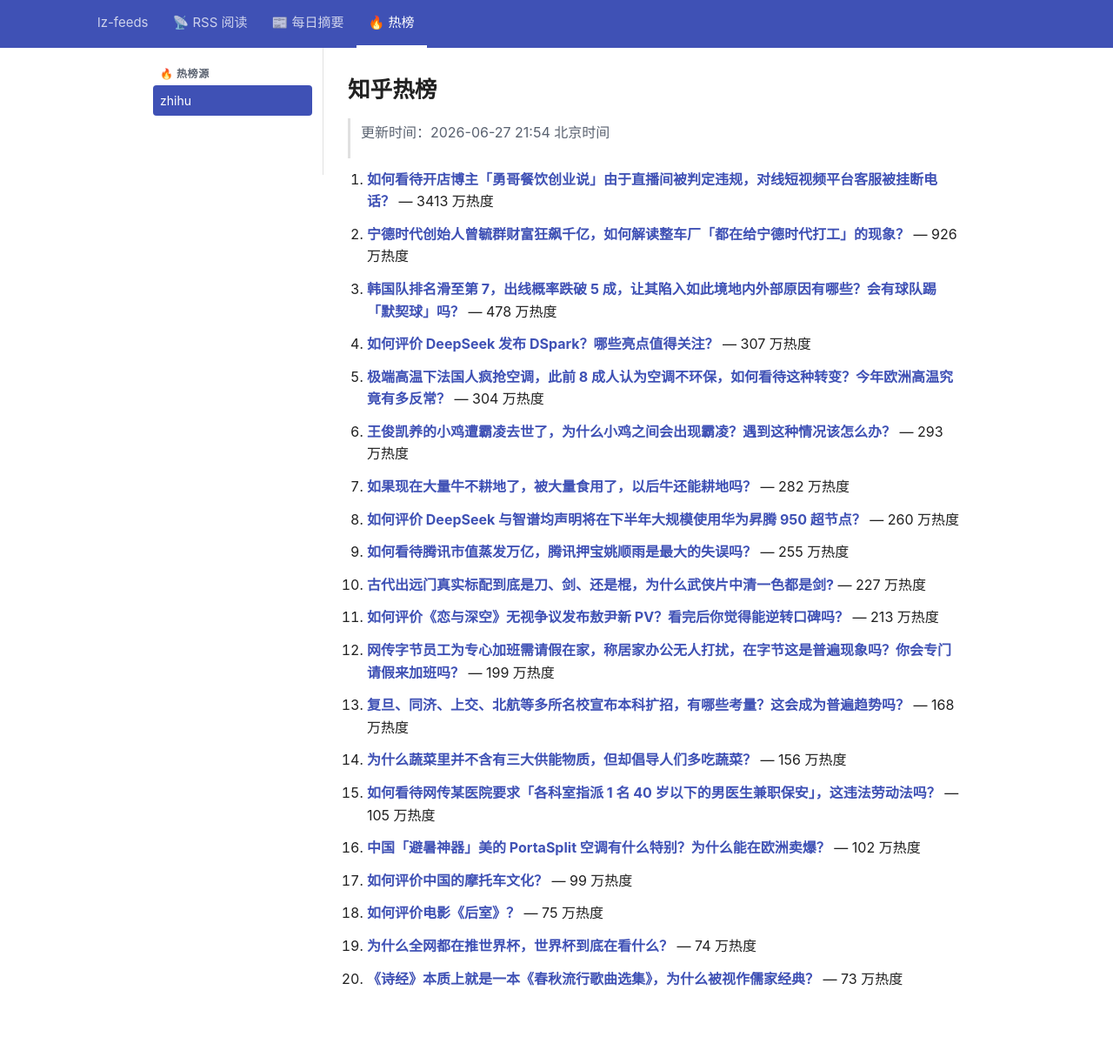
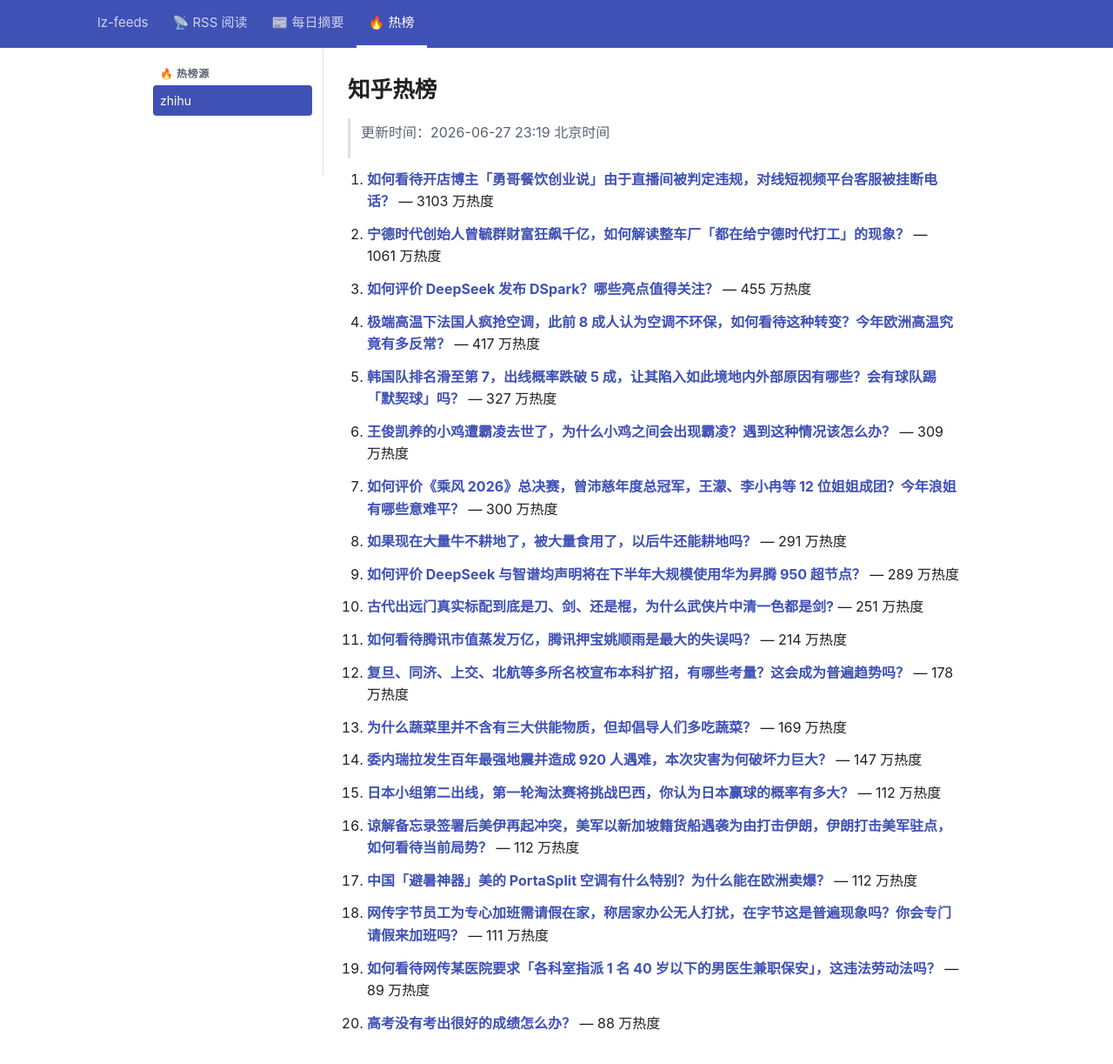
Before and after one commit to lizhang0101/lz-feeds, a Jekyll site: the page built from _hotlist/zhihu.md, in a window 1280 px wide and 1253 px high. Shown: the top 1223 px of the window at 87% size. Built offline with Jekyll 4.4.1, drawn with Linux system fonts in a browser that asks for light colours.

Commit message:
hotlist: 2026-06-27T15:19Z

```diff
--- a/_hotlist/zhihu.md
+++ b/_hotlist/zhihu.md
@@ -1,48 +1,48 @@
 ---
-updated: 2026-06-27 21:54 北京时间
+updated: 2026-06-27 23:19 北京时间
 count: 20
 ---
 
 # 知乎热榜
 
-> 更新时间：2026-06-27 21:54 北京时间
+> 更新时间：2026-06-27 23:19 北京时间
 
-1. **[如何看待开店博主「勇哥餐饮创业说」由于直播间被判定违规，对线短视频平台客服被挂断电话？](https://www.zhihu.com/question/2054090943784133053)** — 3413 万热度
+1. **[如何看待开店博主「勇哥餐饮创业说」由于直播间被判定违规，对线短视频平台客服被挂断电话？](https://www.zhihu.com/question/2054090943784133053)** — 3103 万热度
 
-2. **[宁德时代创始人曾毓群财富狂飙千亿，如何解读整车厂「都在给宁德时代打工」的现象？](https://www.zhihu.com/question/2053712124153696318)** — 926 万热度
+2. **[宁德时代创始人曾毓群财富狂飙千亿，如何解读整车厂「都在给宁德时代打工」的现象？](https://www.zhihu.com/question/2053712124153696318)** — 1061 万热度
 
-3. **[韩国队排名滑至第 7，出线概率跌破 5 成，让其陷入如此境地内外部原因有哪些？会有球队踢「默契球」吗？](https://www.zhihu.com/question/2054113108080026604)** — 478 万热度
+3. **[如何评价 DeepSeek 发布 DSpark？哪些亮点值得关注？](https://www.zhihu.com/question/2054255700407055156)** — 455 万热度
 
-4. **[如何评价 DeepSeek 发布 DSpark？哪些亮点值得关注？](https://www.zhihu.com/question/2054255700407055156)** — 307 万热度
+4. **[极端高温下法国人疯抢空调，此前 8 成人认为空调不环保，如何看待这种转变？今年欧洲高温究竟有多反常？](https://www.zhihu.com/question/2054168303250007375)** — 417 万热度
 
-5. **[极端高温下法国人疯抢空调，此前 8 成人认为空调不环保，如何看待这种转变？今年欧洲高温究竟有多反常？](https://www.zhihu.com/question/2054168303250007375)** — 304 万热度
+5. **[韩国队排名滑至第 7，出线概率跌破 5 成，让其陷入如此境地内外部原因有哪些？会有球队踢「默契球」吗？](https://www.zhihu.com/question/2054113108080026604)** — 327 万热度
 
-6. **[王俊凯养的小鸡遭霸凌去世了，为什么小鸡之间会出现霸凌？遇到这种情况该怎么办？](https://www.zhihu.com/question/2053894059387610925)** — 293 万热度
+6. **[王俊凯养的小鸡遭霸凌去世了，为什么小鸡之间会出现霸凌？遇到这种情况该怎么办？](https://www.zhihu.com/question/2053894059387610925)** — 309 万热度
 
-7. **[如果现在大量牛不耕地了，被大量食用了，以后牛还能耕地吗？](https://www.zhihu.com/question/2052472666637050066)** — 282 万热度
+7. **[如何评价《乘风 2026》总决赛，曾沛慈年度总冠军，王濛、李小冉等 12 位姐姐成团？今年浪姐有哪些意难平？](https://www.zhihu.com/question/2054306226012254359)** — 300 万热度
 
-8. **[如何评价 DeepSeek 与智谱均声明将在下半年大规模使用华为昇腾 950 超节点？](https://www.zhihu.com/question/2050591443664779181)** — 260 万热度
+8. **[如果现在大量牛不耕地了，被大量食用了，以后牛还能耕地吗？](https://www.zhihu.com/question/2052472666637050066)** — 291 万热度
 
-9. **[如何看待腾讯市值蒸发万亿，腾讯押宝姚顺雨是最大的失误吗？](https://www.zhihu.com/question/2053153048579594094)** — 255 万热度
+9. **[如何评价 DeepSeek 与智谱均声明将在下半年大规模使用华为昇腾 950 超节点？](https://www.zhihu.com/question/2050591443664779181)** — 289 万热度
 
-10. **[古代出远门真实标配到底是刀、剑、还是棍，为什么武侠片中清一色都是剑?](https://www.zhihu.com/question/6293223778)** — 227 万热度
+10. **[古代出远门真实标配到底是刀、剑、还是棍，为什么武侠片中清一色都是剑?](https://www.zhihu.com/question/6293223778)** — 251 万热度
 
-11. **[如何评价《恋与深空》无视争议发布敖尹新 PV？看完后你觉得能逆转口碑吗？](https://www.zhihu.com/question/2053843444007527814)** — 213 万热度
+11. **[如何看待腾讯市值蒸发万亿，腾讯押宝姚顺雨是最大的失误吗？](https://www.zhihu.com/question/2053153048579594094)** — 214 万热度
 
-12. **[网传字节员工为专心加班需请假在家，称居家办公无人打扰，在字节这是普遍现象吗？你会专门请假来加班吗？](https://www.zhihu.com/question/2053888577218372923)** — 199 万热度
+12. **[复旦、同济、上交、北航等多所名校宣布本科扩招，有哪些考量？这会成为普遍趋势吗？](https://www.zhihu.com/question/2049979083467880201)** — 178 万热度
 
-13. **[复旦、同济、上交、北航等多所名校宣布本科扩招，有哪些考量？这会成为普遍趋势吗？](https://www.zhihu.com/question/2049979083467880201)** — 168 万热度
+13. **[为什么蔬菜里并不含有三大供能物质，但却倡导人们多吃蔬菜？](https://www.zhihu.com/question/363302049)** — 169 万热度
 
-14. **[为什么蔬菜里并不含有三大供能物质，但却倡导人们多吃蔬菜？](https://www.zhihu.com/question/363302049)** — 156 万热度
+14. **[委内瑞拉发生百年最强地震并造成 920 人遇难，本次灾害为何破坏力巨大？](https://www.zhihu.com/question/2053778417024340082)** — 147 万热度
 
-15. **[如何看待网传某医院要求「各科室指派 1 名 40 岁以下的男医生兼职保安」，这违法劳动法吗？](https://www.zhihu.com/question/2053899208265053274)** — 105 万热度
+15. **[日本小组第二出线，第一轮淘汰赛将挑战巴西，你认为日本赢球的概率有多大？](https://www.zhihu.com/question/2053776961428885843)** — 112 万热度
 
-16. **[中国「避暑神器」美的 PortaSplit 空调有什么特别？为什么能在欧洲卖爆？](https://www.zhihu.com/question/2053913023874430201)** — 102 万热度
+16. **[谅解备忘录签署后美伊再起冲突，美军以新加坡籍货船遇袭为由打击伊朗，伊朗打击美军驻点，如何看待当前局势？](https://www.zhihu.com/question/2054137162698957150)** — 112 万热度
 
-17. **[如何评价中国的摩托车文化？](https://www.zhihu.com/question/357134927)** — 99 万热度
+17. **[中国「避暑神器」美的 PortaSplit 空调有什么特别？为什么能在欧洲卖爆？](https://www.zhihu.com/question/2053913023874430201)** — 112 万热度
 
-18. **[如何评价电影《后室》？](https://www.zhihu.com/question/2053629300969059817)** — 75 万热度
+18. **[网传字节员工为专心加班需请假在家，称居家办公无人打扰，在字节这是普遍现象吗？你会专门请假来加班吗？](https://www.zhihu.com/question/2053888577218372923)** — 111 万热度
 
-19. **[为什么全网都在推世界杯，世界杯到底在看什么？](https://www.zhihu.com/question/567962973)** — 74 万热度
+19. **[如何看待网传某医院要求「各科室指派 1 名 40 岁以下的男医生兼职保安」，这违法劳动法吗？](https://www.zhihu.com/question/2053899208265053274)** — 89 万热度
 
-20. **[《诗经》本质上就是一本《春秋流行歌曲选集》，为什么被视作儒家经典？](https://www.zhihu.com/question/1896931501800679169)** — 73 万热度
+20. **[高考没有考出很好的成绩怎么办？](https://www.zhihu.com/question/2053466684804044254)** — 88 万热度
```
